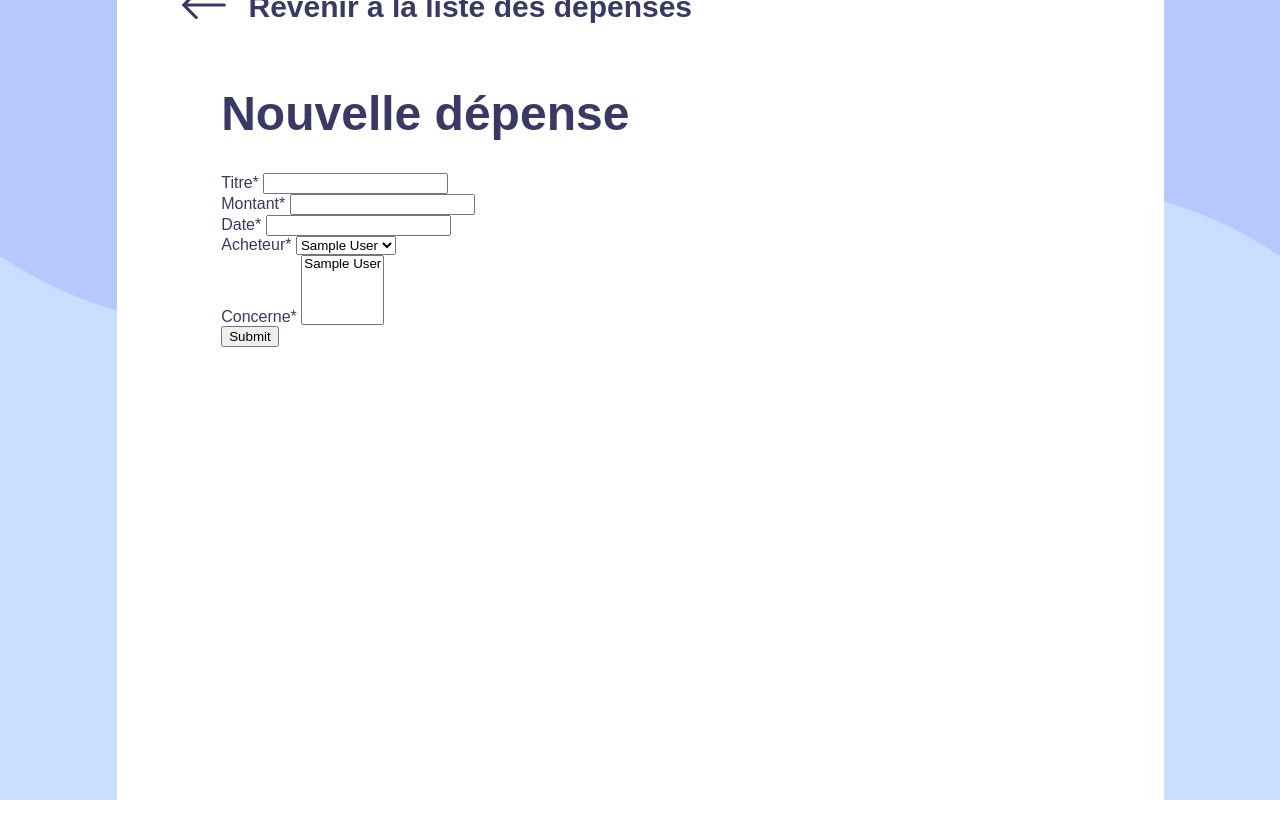
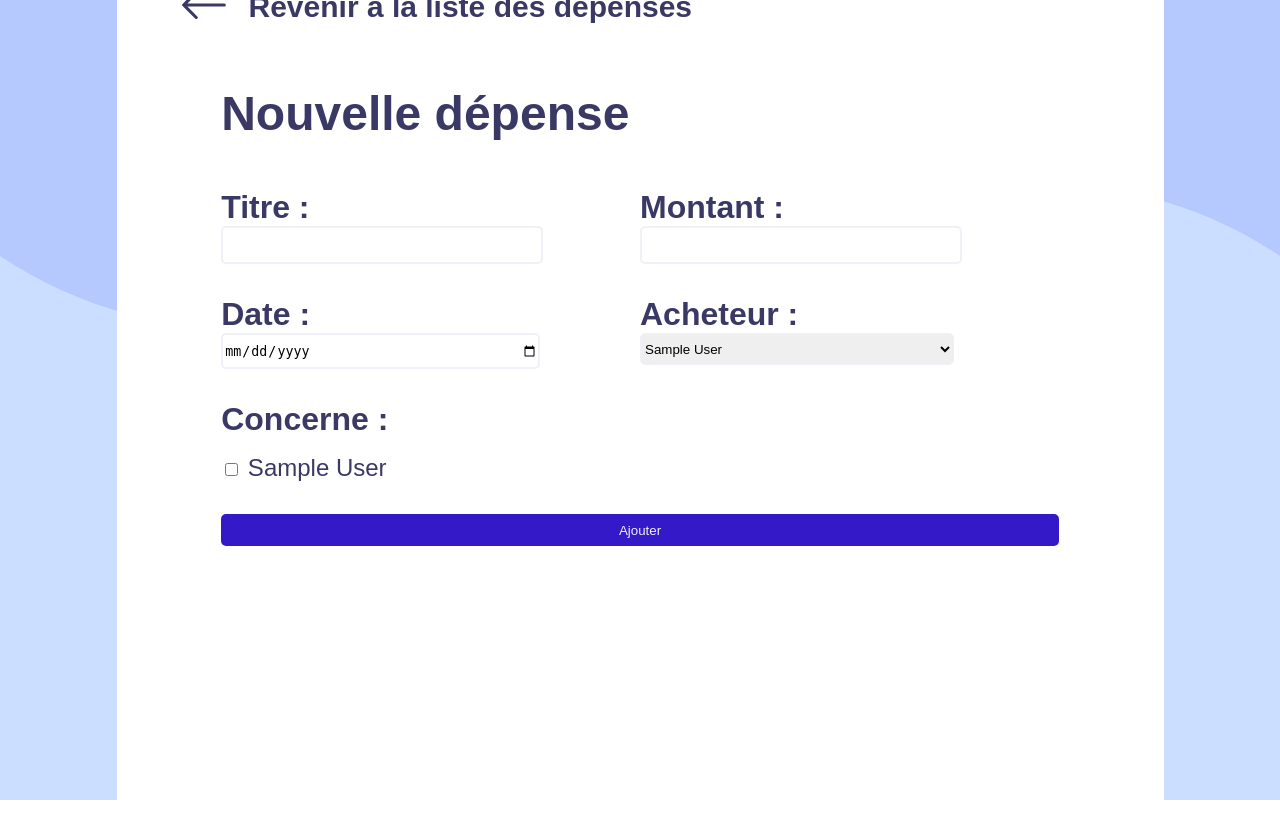
Before and after one commit to alessdangelo/p_appro-01_spendings, a Django app: page /depensesPerso/addSpending/ in a window 1280 px wide. Run offline with Django 4.2, Linux system fonts and the light colour scheme; tables that the repository leaves empty hold one stand-in row (values such as "Sample post"); some libraries are stand-ins or nearby versions.

Commit message:
Style of the add spending page
spending page :
+ Style
+ Added checkbox

```diff
--- a/P_APPRO/DepensesPerso/forms.py
+++ b/P_APPRO/DepensesPerso/forms.py
@@ -7,6 +7,9 @@ class AddSpendingForm(forms.Form):
     fields = '__all__'
     title = forms.CharField(max_length=20, label="Titre")
     amount = forms.DecimalField(label='Montant')
-    date = forms.DateField(label="Date")
+    date = forms.DateField(label="Date", widget=forms.widgets.DateInput(            attrs={
+                'type': 'date', 'placeholder': 'yyyy-mm-dd (DOB)',
+                'class': 'form-control'
+                }))
     boughtBy = forms.ChoiceField(label="Acheteur", choices=users)
-    usersInDebt = forms.MultipleChoiceField(label="Concerne", choices=users)
+    usersInDebt = forms.MultipleChoiceField(label="Concerne", choices=users, widget=forms.CheckboxSelectMultiple())
--- a/P_APPRO/DepensesPerso/static/css/style.css
+++ b/P_APPRO/DepensesPerso/static/css/style.css
@@ -370,3 +370,54 @@ html, body {
 .arrowContainerFormsAdd a:hover {
     margin: 0 0 0 52px;
 }
+
+/* Add a spending page */
+
+.addSpendingForm {
+    display: flex;
+    flex-wrap: wrap;
+    flex-grow: 1
+}
+.addSpendingForm>p{
+    width: 50%;
+    display: flex;
+    flex-direction: column;
+    align-items: flex-start
+
+}
+.addSpendingForm>p>input, select{
+    width: 75%;
+    height: 2rem;
+    border-radius: 5px;
+    border-color: #F0F0F8;
+    border-style: solid;
+}
+
+.addSpendingForm>p>label {
+    color: var(--textColor);
+    font-size: 2rem;
+    font-weight: bold;
+}
+#id_usersInDebt{
+    display: flex;
+    align-items: center;
+    flex-wrap: wrap;
+    width: 100%;
+    justify-content: space-between;
+}
+
+#id_usersInDebt>div>label{
+    font-size: 1.5em;
+    cursor: pointer;
+}
+
+.addSpendingForm>input{
+    width: 100%;
+    height: 2rem;
+    border-radius: 5px;
+    background-color: var(--mainColor);
+    box-shadow: 2px 2px 1px 25px 25px var(--textColor);
+    border-style: none;
+    color: var(--violetGrey);
+    cursor: pointer;
+}
--- a/P_APPRO/DepensesPerso/templates/addSpending.html
+++ b/P_APPRO/DepensesPerso/templates/addSpending.html
@@ -1,5 +1,4 @@
 {% extends 'base.html' %}
-{% load crispy_forms_tags %}
 
 {% comment %} Block that replace the same one from the base file {% endcomment %}
 {% block content %}
@@ -19,10 +18,10 @@
     <div class="contentTitle">
         <h1>Nouvelle dépense</h1>
     </div>
-    <form action="" method ="post">
+    <form class="addSpendingForm" action="" method ="post">
         {% csrf_token %}
-        {{ form | crispy }}
-        <input type="submit">
+        {{ form.as_p }}
+        <input type="submit" value="Ajouter">
     </form>
     {% for error in messages %}
         <div class="error">
--- a/P_APPRO/DepensesPerso/views.py
+++ b/P_APPRO/DepensesPerso/views.py
@@ -53,7 +53,7 @@ def addSpending(request):
                 user.useAmountOwed += amount_owed.amount_owed
             #Save the changes to the database
             new_spending.save()
-            user.save()
+            # user.save()
     return render(request, 'addSpending.html', context = {'form': form})
 
 # Update a spending
```
